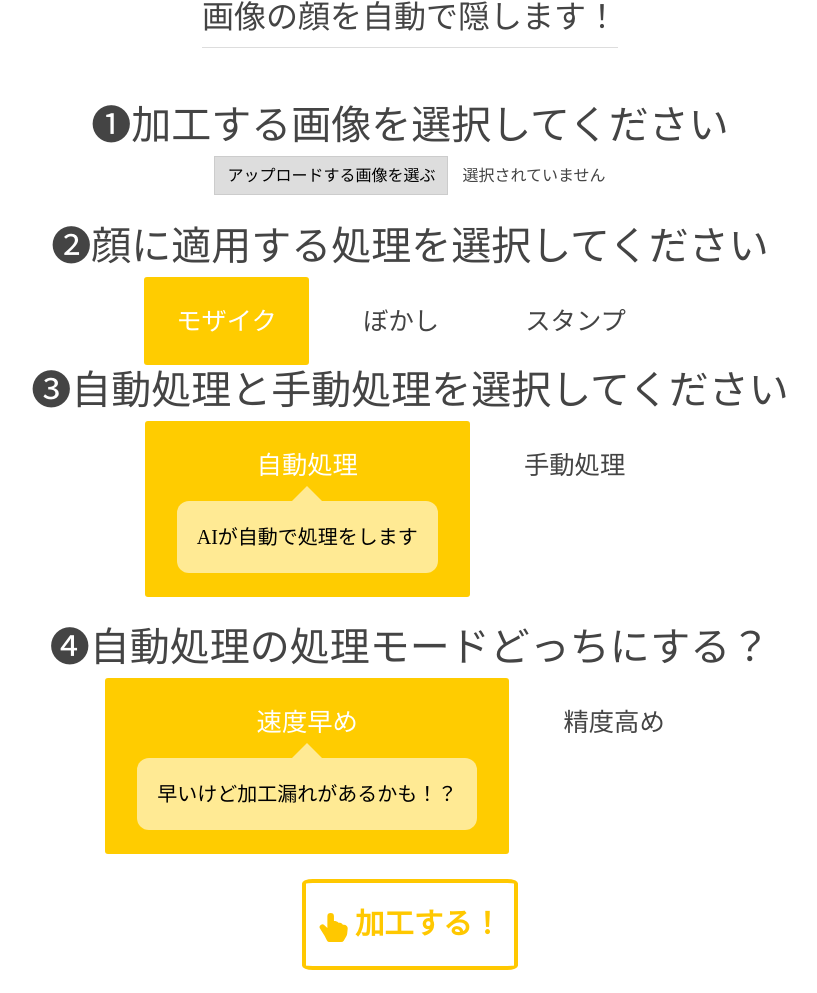
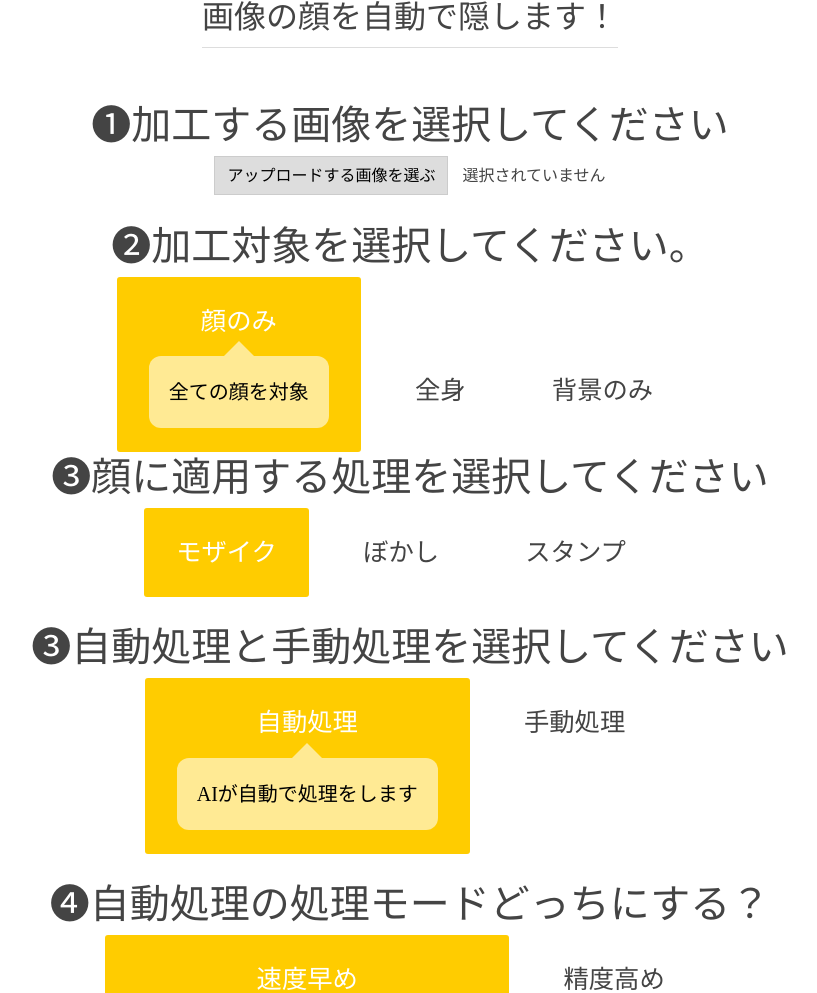
Before and after one commit to e215736/PortraitRight_FingerSnap, a Flask app: template testapp/templates/htmls/index.html in a window 1280 px wide. Shown: the part 136-1129 px from the top of the page, without its empty margins (230-1047 px from the left). Before the commit the page ends 1106 px from the top, so only its background shows below. Run offline with Flask 2, Linux system fonts and the light colour scheme; the template is opened without the code that fills it, so the values that code supplies are empty.

Commit message:
add new 3button

```diff
--- a/testapp/templates/htmls/index.html
+++ b/testapp/templates/htmls/index.html
@@ -27,9 +27,27 @@
     <div id="filename" class="filename-display">選択されていません</div>
     <div id="error_message" class="error_message"></div>
     <br>
+    <!-- ラジオボタンで処理を選択 -->
+    <h1>❷加工対象を選択してください。</h1>
+    <input id="face" class="radio-inline__input" type="radio" name="target" value="face" checked="checked"/>
+    <label class="radio-inline__label" for="face">
+        顔のみ
+        <div id="balloonE" class="balloon">全ての顔を対象</div>
+    </label>
+    <input id="body" class="radio-inline__input" type="radio" name="target" value="body"/>
+    <label class="radio-inline__label" for="body">
+        全身
+        <div id="balloonF" class="balloon">全身自動ぼかし</div>
+    </label>
+    <input id="background" class="radio-inline__input" type="radio" name="target" value="background"/>
+    <label class="radio-inline__label" for="background">
+        背景のみ
+        <div id="balloonG" class="balloon">背景自動ぼかし</div>
+    </label>
 
     <!-- ラジオボタンで処理を選択 -->
-    <h1>❷顔に適用する処理を選択してください</h1>
+    <div id="option_form" style="display: show;">
+        <h1>❸顔に適用する処理を選択してください</h1>
         <input id="item-2" class="radio-inline__input" type="radio" name="option" value="mosaic" checked="checked"/>
         <label class="radio-inline__label" for="item-2">
             モザイク
@@ -60,6 +78,7 @@
             </div>
             <!-- 隠しフィールドで選択したデフォルトのスタンプのファイル名を送信する -->
             <input type="hidden" name="default_stamp" id="default_stamp">
+        </div>
     </div>
     <br>
 
```
Also changed, not shown: testapp/static/javascript/sample.js (+41 -0 lines), 3 other files. Lines whose indentation alone changed are shown as unchanged.
